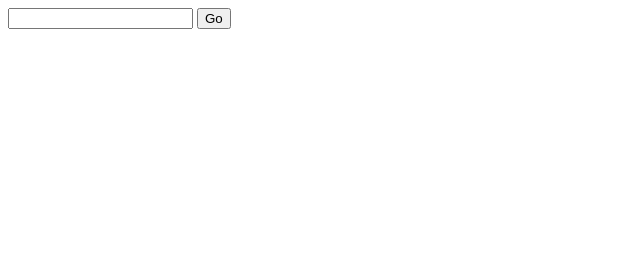
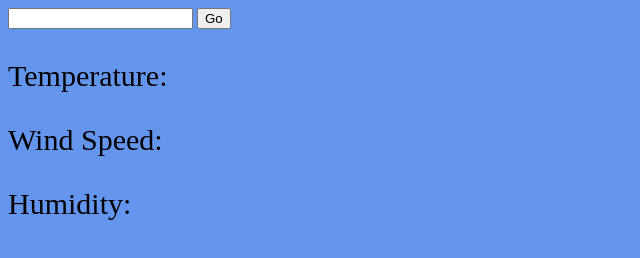
Before and after one commit to JustinMoody03/Weather-App, a plain HTML site: page index.html in a window 1280 px wide. Shown: the whole page, without its empty margins (0-640 px from the left). Drawn offline with Linux system fonts and the light colour scheme.

Commit message:
API  now displays weather info and labels added

```diff
--- a/assets/style.css
+++ b/assets/style.css
@@ -0,0 +1,11 @@
+p {
+    font-size: 30px;
+}
+
+body {
+    background-color: cornflowerblue;
+}
+
+h2 {
+    color: aliceblue;
+}
--- a/index.html
+++ b/index.html
@@ -12,8 +12,11 @@
     <button id="go">Go</button>
         <div class="current-weather">
             <h1 id="cityName"></h1>
+            <p>Temperature:</p>
             <h2 id="temp"></h2>
+            <p>Wind Speed:</p>
             <h2 id="wind"></h2>
+            <p>Humidity:</p>
             <h2 id="humidity"></h2>
         </div>
 
```
